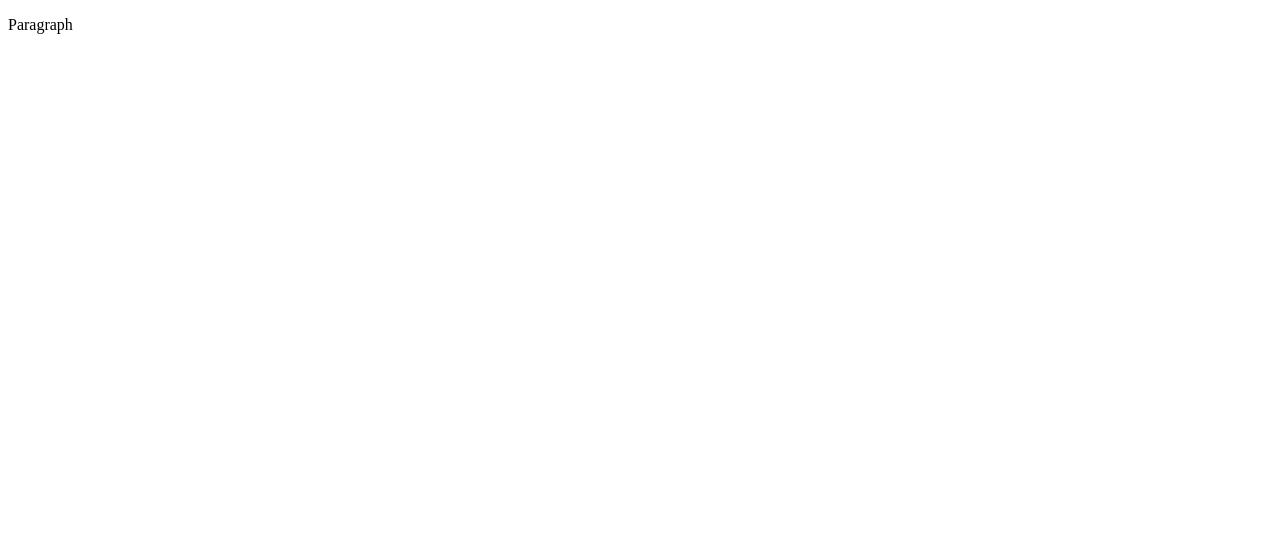
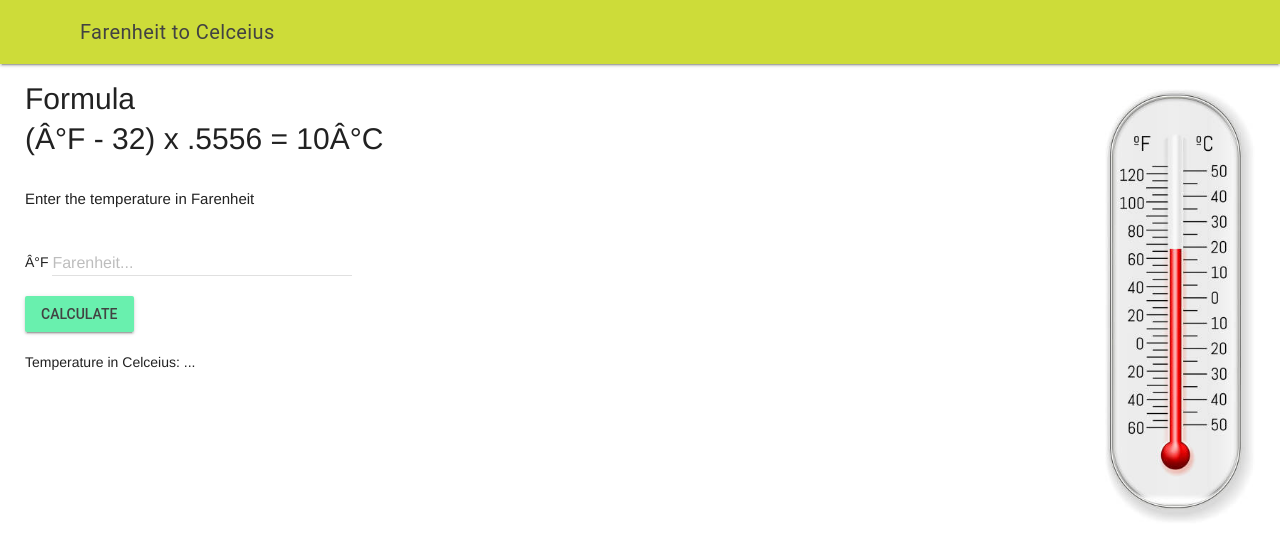
Before and after one commit to MTHS-ICS2O-2-2022/ICS2O-Unit-3-04-Mohamad-Tanbari, a plain HTML site: page index.html in a window 1280 px wide. Drawn offline with nearby package versions, Linux system fonts and the light colour scheme.

Commit message:
built website

```diff
--- a/css/style.css
+++ b/css/style.css
@@ -1,4 +1,21 @@
-/* Created by: Mr. Coxall
-* Created on: Sep 2020
+/* Created by: Mohamad
+* Created on: Sep 2023
 * This file contains the CSS for index.html
 */
+
+.page-content {
+  padding: 25px;
+}
+
+.donut {
+  float: right;
+  width: 150px;
+}
+
+.page-content-formula {
+  font-size: 30px;
+}
+
+.page-content-top {
+  font-size: 15px;
+}
--- a/index.html
+++ b/index.html
@@ -1,9 +1,83 @@
 <!DOCTYPE html>
 <html>
-  <head>
-    <title>Title</title>
-  </head>
-  <body>
-    <p>Paragraph</p>
-  </body>
+<head>
+  <meta charset="utf-9" />
+  <meta name="description" content="You can convert farenheit to celceius using this website" />
+  <meta name="keywords" content="mths, ics2o" />
+  <meta name="author" content="Mohamad" />
+  <meta name="viewport" conent="width=device-width, initial-scale=1.0" />
+  <link rel="stylesheet" href="https://fonts.googleapis.com/icon?family=Material+Icons" />
+  <link rel="stylesheet" href="https://code.getmdl.io/1.3.0/material.lime-green.min.css" />
+  <link rel="apple-touch-icon" sizes="180x180" href="apple-touch-icon.png" />
+  <link rel="icon" type="image/png" sizes="32x32" href="favicon-32x32.png" />
+  <link rel="icon" type="image/png" sizes="16x16" href="favicon-16x16.png" />
+  <link rel="manifest" href="site.webmanifest" />
+  <link rel="stylesheet" href="css/style.css" />
+  <title>Farenheit to celceius</title>
+</head>
+<body>
+  <script defer src="https://code.getmdl.io/1.3.0/material.min.js"></script>
+  <script src="./js/script.js"></script>
+  <!-- Always shows a header, even in smaller screens. -->
+  <div class="mdl-layout mdl-js-layout mdl-layout--fixed-header">
+    <header class="mdl-layout__header">
+      <div class="mdl-layout__header-row">
+        <!-- Title -->
+        <span class="mdl-layout-title">Farenheit to Celceius</span>
+        <!-- Add spacer, to align navigation to the right -->
+        <div class="mdl-layout-spacer"></div>
+        <!-- Navigation. We hide it in small screens. -->
+        <nav class="mdl-navigation mdl-layout--large-screen-only">
+          <a class="mdl-navigation__link" href=""></a>
+          <a class="mdl-navigation__link" href=""></a>
+          <a class="mdl-navigation__link" href=""></a>
+          <a class="mdl-navigation__link" href=""></a>
+        </nav>
+      </div>
+    </header>
+    <div class="mdl-layout__drawer">
+      <span class="mdl-layout-title">Navigate</span>
+      <nav class="mdl-navigation">
+        <a class="mdl-navigation__link" href=""></a>
+      </nav>
+    </div>
+    <main class="mdl-layout__content">
+      <div class="page-content">
+        <!--Donut picture-->
+        <img src="./images/donut.png" alt="Donut" class="donut" />
+        <!--Text below header-->
+        <div class="page-content-formula">
+          Formula
+          <br />
+          <br />
+          (°F - 32) x .5556 = 10°C
+        </div>
+        <br />
+        <br />
+        <div class="page-content-top">
+          Enter the temperature in Farenheit
+        </div>
+        <br />
+        <!-- Numeric Textfield with Floating Label -->
+        <form action="#">
+          °F
+          <div class="mdl-textfield mdl-js-textfield mdl-textfield--floating-label">
+            <input class="mdl-textfield__input" type="text" pattern="-?[0-9]*(\.[0-9]+)?" id="farenheit-temperature" />
+            <label class="mdl-textfield__label" for="farenheit-temperature">Farenheit...</label>
+            <span class="mdl-textfield__error">Input is not a number!</span>
+          </div>
+        </form>
+        <!-- Accent-colored raised button with ripple -->
+        <button class="mdl-button mdl-js-button mdl-button--raised mdl-js-ripple-effect mdl-button--accent"
+          onclick="calculate()">
+          Calculate
+        </button>
+        <br />
+        <br />
+        <!--Answer output from button-->
+        <div id="answer">Temperature in Celceius: ...</div>
+      </div>
+    </main>
+  </div>
+</body>
 </html>
--- a/js/script.js
+++ b/js/script.js
@@ -1,5 +1,21 @@
-// Copyright (c) 2020 Mr. Coxall All rights reserved
+// Copyright (c) 2020 Mohamad All rights reserved
 //
-// Created by: Mr. Coxall
+// Created by: Mohamad
 // Created on: Sep 2020
 // This file contains the JS functions for index.html
+
+/*
+* This function
+*/
+function calculate () {
+  // This function calculates the volume of a sphere
+
+  // Recieve input from user
+  const farenheitTemperature = parseFloat(document.getElementById('farenheit-temperature').value)
+
+  // Calculate volume
+  const celceius = (farenheitTemperature - 32) * .5556
+
+  // Output volume to the user
+  document.getElementById('answer').innerHTML = "Temperature in Celceius: " + celceius.toFixed(2) + " °C"
+}
```
Also changed, not shown: android-chrome-192x192.png (added), android-chrome-512x512.png (added), apple-touch-icon.png (added), donut favicon.png (added), favicon-16x16.png (added), favicon-32x32.png (added), favicon.ico (added), images/donut.png (added), site.webmanifest (added), 2 other files.
